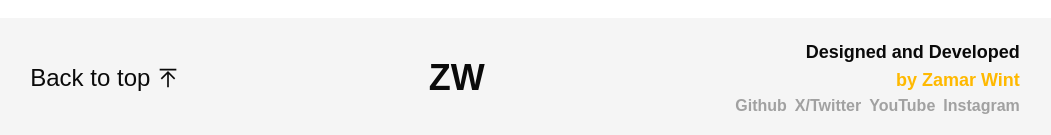
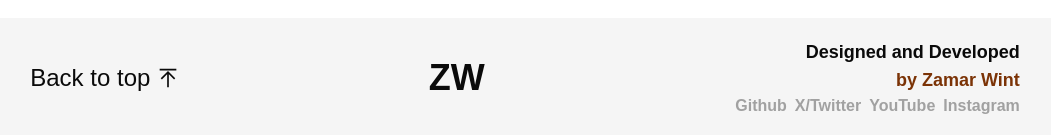
Before and after one commit to zamarwint/ZWPortfolio, a Next.js app: page / in a window 1280 px wide. Shown: the part 7896-8031 px from the top of the page, without its empty margins (115-1166 px from the left). Built offline with nearby package versions, Linux system fonts and the light colour scheme; no server answers; a web font is replaced by a local one.

Commit message:
Version 1.1.5, fixed a small theme bug.

```diff
--- a/app/_components/Footer.tsx
+++ b/app/_components/Footer.tsx
@@ -117,7 +117,7 @@ const Footer = () => {
 				</Link>
 				<div className="flex flex-col hover:text-neutral-600 hover:dark:text-neutral-300 text-right gap-4 md:gap-0">
 					<div className="text-lg font-semibold">
-						Designed and Developed  <br /> <span className='text-amber-400 text-md'>by Zamar Wint</span>
+						Designed and Developed  <br /> <span className='text-amber-900 dark:text-amber-200 text-md'>by Zamar Wint</span>
 					</div>
 					<div>
 						<div className="flex font-semibold flex-col md:flex-row items-end justify-center gap-2">
```
